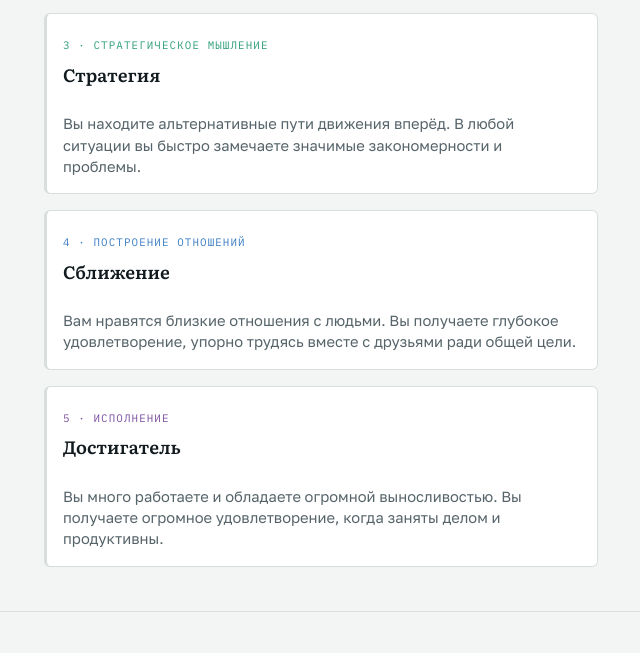
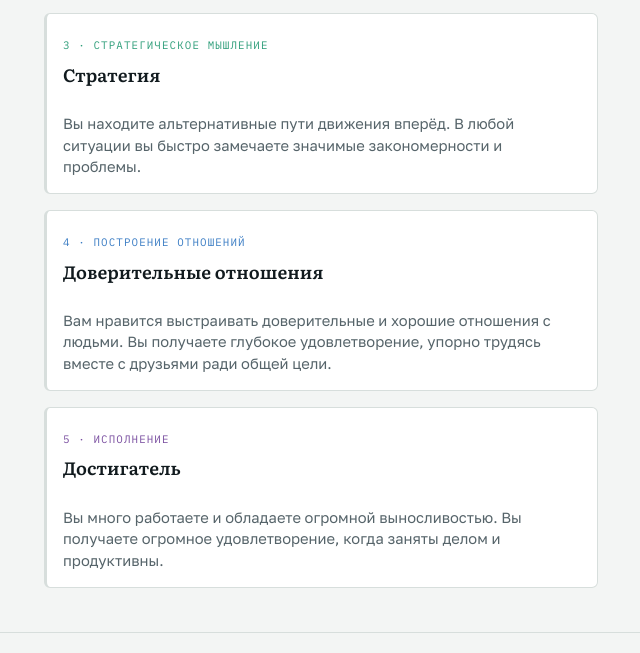
Before and after one commit to emailbtolegen-netizen/tolegenbauyrzhancv, a plain HTML site: page index.html in a window 1280 px wide. Shown: the part 4817-5470 px from the top of the page, without its empty margins (56-696 px from the left). Drawn offline with Linux system fonts and the light colour scheme.

Commit message:
Rename the Relator strength on RU/KZ to match user's wording
Item 4 of the CliftonStrengths list read "Сближение" / "Жақындасу",
which the user found off; swapped in their preferred phrasing
"Доверительные отношения" / "Сенімді қарым-қатынас" with matching
descriptions. EN keeps the official "Relator" name, unchanged.

Co-Authored-By: Claude Sonnet 5 <noreply@anthropic.com>

```diff
--- a/index.html
+++ b/index.html
@@ -453,7 +453,7 @@ ru:{
     ["Ответственность","exec","Вы психологически присваиваете себе всё, что обещаете сделать. Вы привержены устойчивым ценностям, таким как честность и верность."],
     ["Осмотрительность","exec","Вас лучше всего характеризует серьёзность и тщательность, с которой вы принимаете решения и делаете выбор. Вы предвидите препятствия."],
     ["Стратегия","strat","Вы находите альтернативные пути движения вперёд. В любой ситуации вы быстро замечаете значимые закономерности и проблемы."],
-    ["Сближение","rel","Вам нравятся близкие отношения с людьми. Вы получаете глубокое удовлетворение, упорно трудясь вместе с друзьями ради общей цели."],
+    ["Доверительные отношения","rel","Вам нравится выстраивать доверительные и хорошие отношения с людьми. Вы получаете глубокое удовлетворение, упорно трудясь вместе с друзьями ради общей цели."],
     ["Достигатель","exec","Вы много работаете и обладаете огромной выносливостью. Вы получаете огромное удовлетворение, когда заняты делом и продуктивны."]
   ],
   sDomainLeadLabel:"Ведущий домен", sDomainLead:"Вы лидируете в домене «Исполнение» — умеете «подхватить» идею и довести её до результата.",
@@ -517,7 +517,7 @@ kz:{
     ["Жауапкершілік","exec","Сіз орындаймын деген ісіңізді психологиялық тұрғыдан өз мойныңызға аласыз. Сіз адалдық пен шыншылдық сияқты тұрақты құндылықтарды берік ұстанасыз."],
     ["Байыптылық","exec","Сізді шешім қабылдағанда немесе таңдау жасағанда танытатын байсалды мұқияттылығыңыз жақсы сипаттайды. Сіз кедергілерді алдын ала болжайсыз."],
     ["Стратегия","strat","Сіз алға жылжудың балама жолдарын табасыз. Кез келген жағдайда маңызды заңдылықтар мен мәселелерді тез байқайсыз."],
-    ["Жақындасу","rel","Сізге адамдармен жақын қарым-қатынас ұнайды. Ортақ мақсатқа жету үшін достарыңызбен бірге тынбай еңбек етуден терең қанағат аласыз."],
+    ["Сенімді қарым-қатынас","rel","Сізге адамдармен сенімді әрі жақсы қарым-қатынас орнату ұнайды. Ортақ мақсатқа жету үшін достарыңызбен бірге тынбай еңбек етуден терең қанағат аласыз."],
     ["Жетістікшіл","exec","Сіз көп еңбек етесіз және өте төзімдісіз. Іспен айналысып, өнімді жұмыс істегенде зор қанағат аласыз."]
   ],
   sDomainLeadLabel:"Жетекші домен", sDomainLead:"Сіз «Орындау» доменінде көшбасшысыз — идеяны «ұстап», оны нәтижеге айналдыра аласыз.",
```
